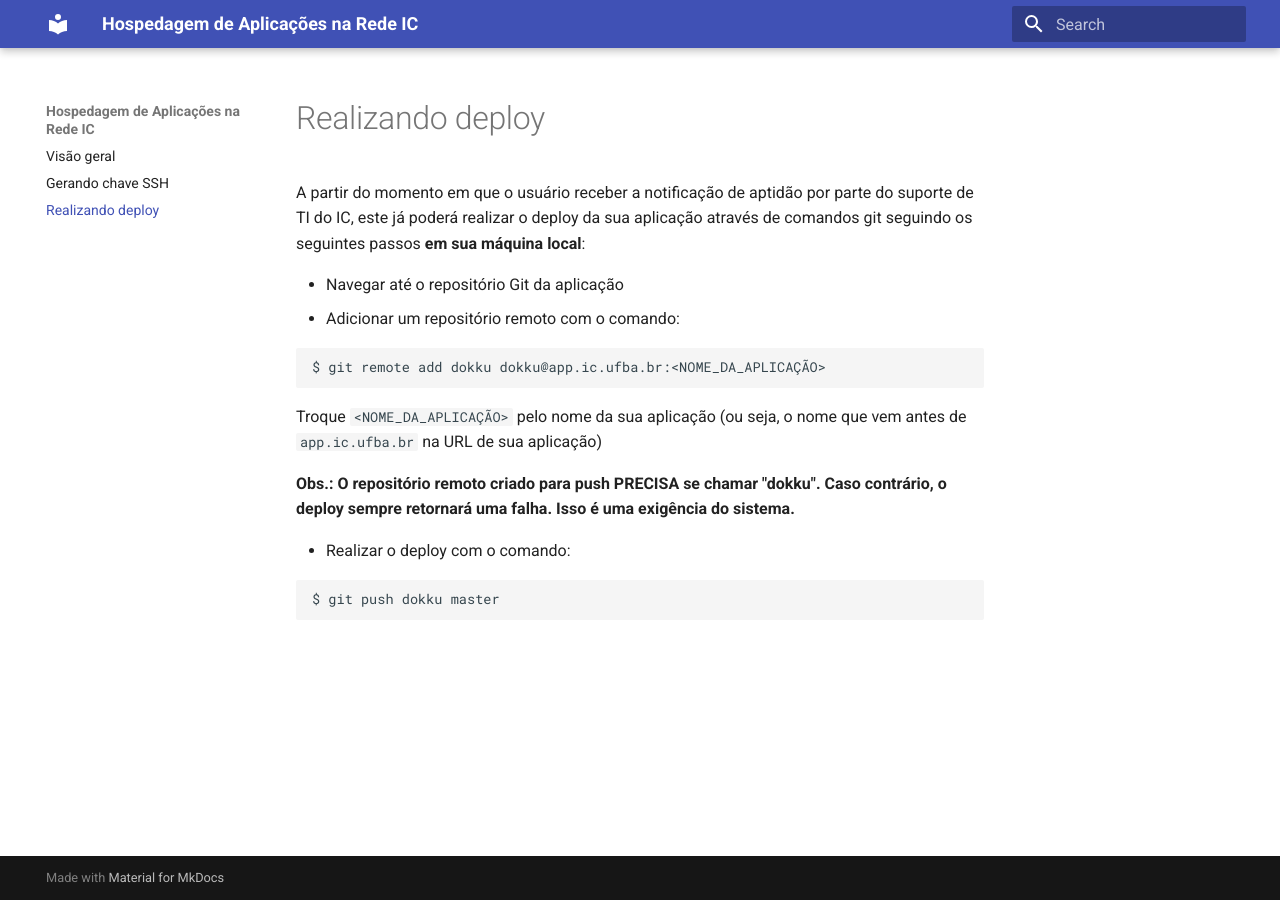
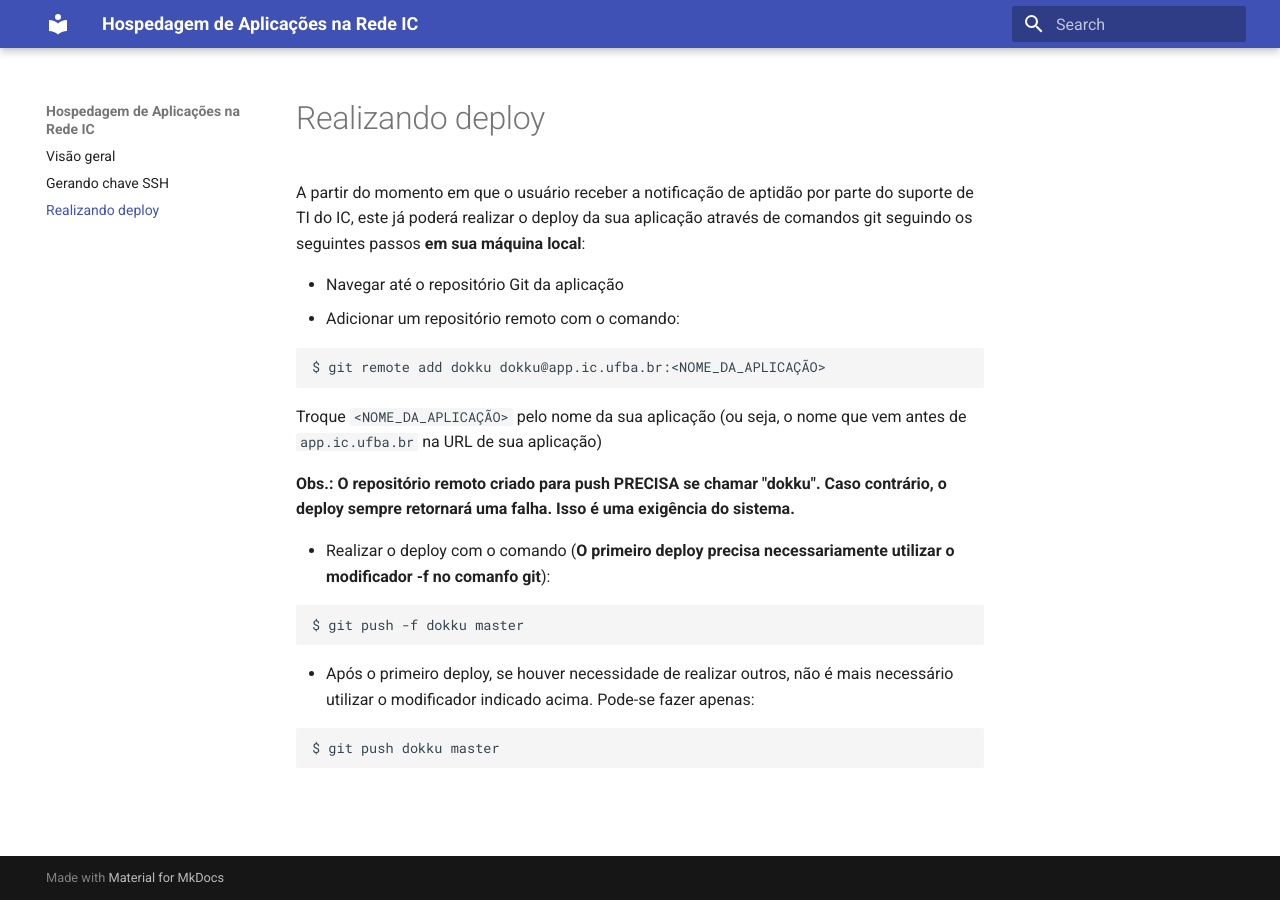
Before and after one commit to graco-ufba/app, an MkDocs documentation site: the page built from docs/deploy.md, in a window 1280 px wide. Built offline with MkDocs 1.6.1 and Material for MkDocs 9.7.7, drawn with Linux system fonts in a browser that asks for light colours.

Commit message:
Update deploy.md
atualização

````diff
--- a/docs/deploy.md
+++ b/docs/deploy.md
@@ -13,7 +13,13 @@ Troque `<NOME_DA_APLICAÇÃO>` pelo nome da sua aplicação (ou seja, o nome que
 
 **Obs.: O repositório remoto criado para push PRECISA se chamar "dokku". Caso contrário, o deploy sempre retornará uma falha. Isso é uma exigência do sistema.**
 
-* Realizar o deploy com o comando:
+* Realizar o deploy com o comando (**O primeiro deploy precisa necessariamente utilizar o modificador -f no comanfo git**):
+
+```
+$ git push -f dokku master
+```
+
+* Após o primeiro deploy, se houver necessidade de realizar outros, não é mais necessário utilizar o modificador indicado acima. Pode-se fazer apenas:
 
 ```
 $ git push dokku master
````
